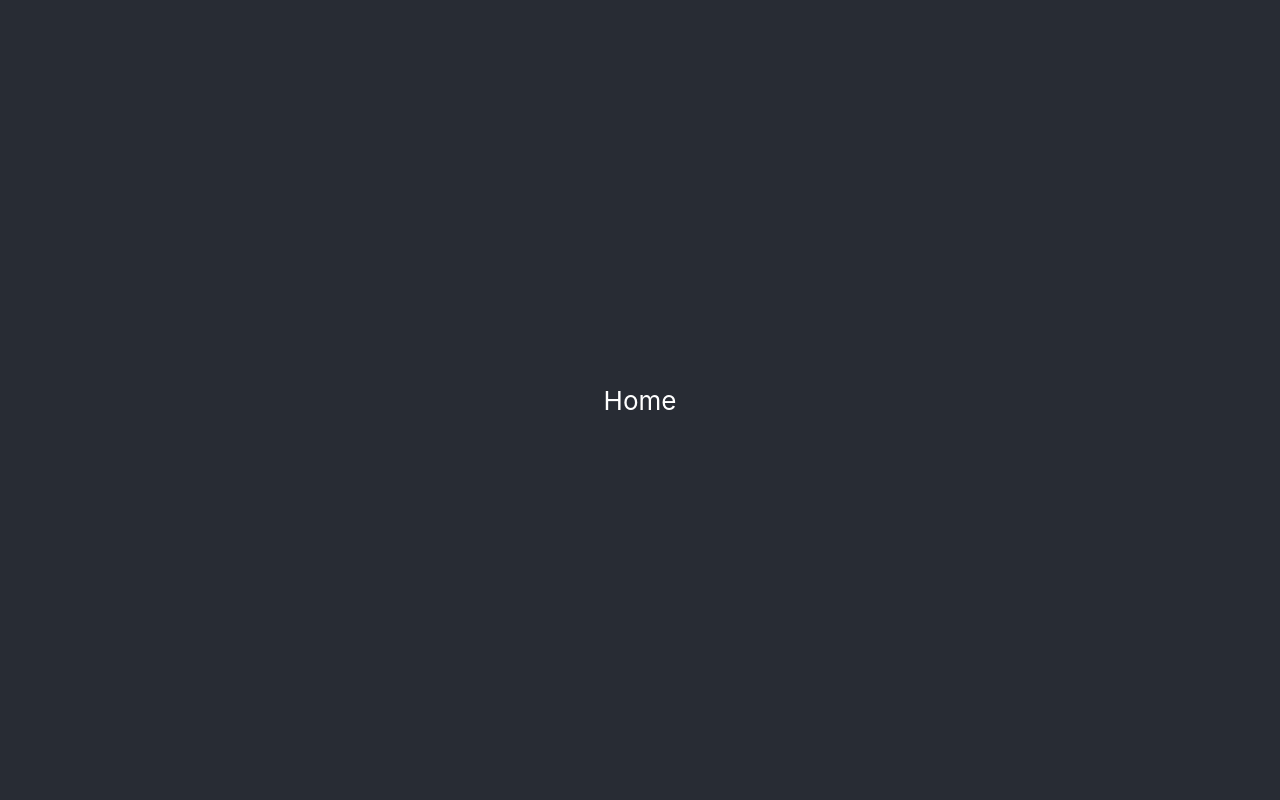
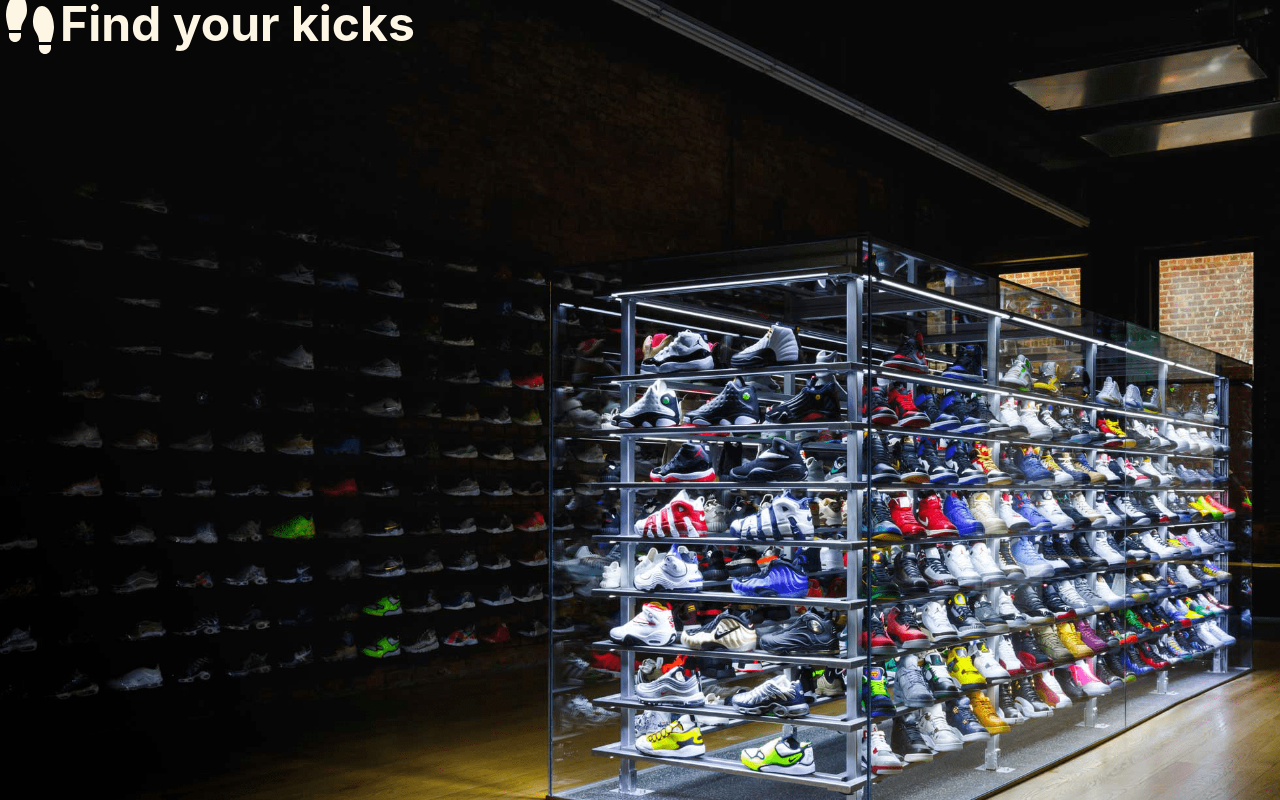
Before and after one commit to Ayut0/sneaker_search_app, a React (Create React App) app: page / in a window 1280 px wide. Built offline with nearby package versions, Linux system fonts and the light colour scheme.

Commit message:
Changed the links

```diff
--- a/src/App.js
+++ b/src/App.js
@@ -11,10 +11,10 @@
       <header className="App-header">
         {/* <h1>Hello React Router v6</h1> */}
         <Routes>
-          <Route path='/hero' element={<HeroPage />}/>
-          <Route path='/' element={<Home />}/>
-          <Route path='/detail' element={<Detail />}/>
-          <Route path='*' element={<NotFound />} />
+          <Route path="/home" element={<Home />} />
+          <Route path="/" element={<HeroPage />} />
+          <Route path="/detail" element={<Detail />} />
+          <Route path="*" element={<NotFound />} />
         </Routes>
       </header>
     </div>
```
